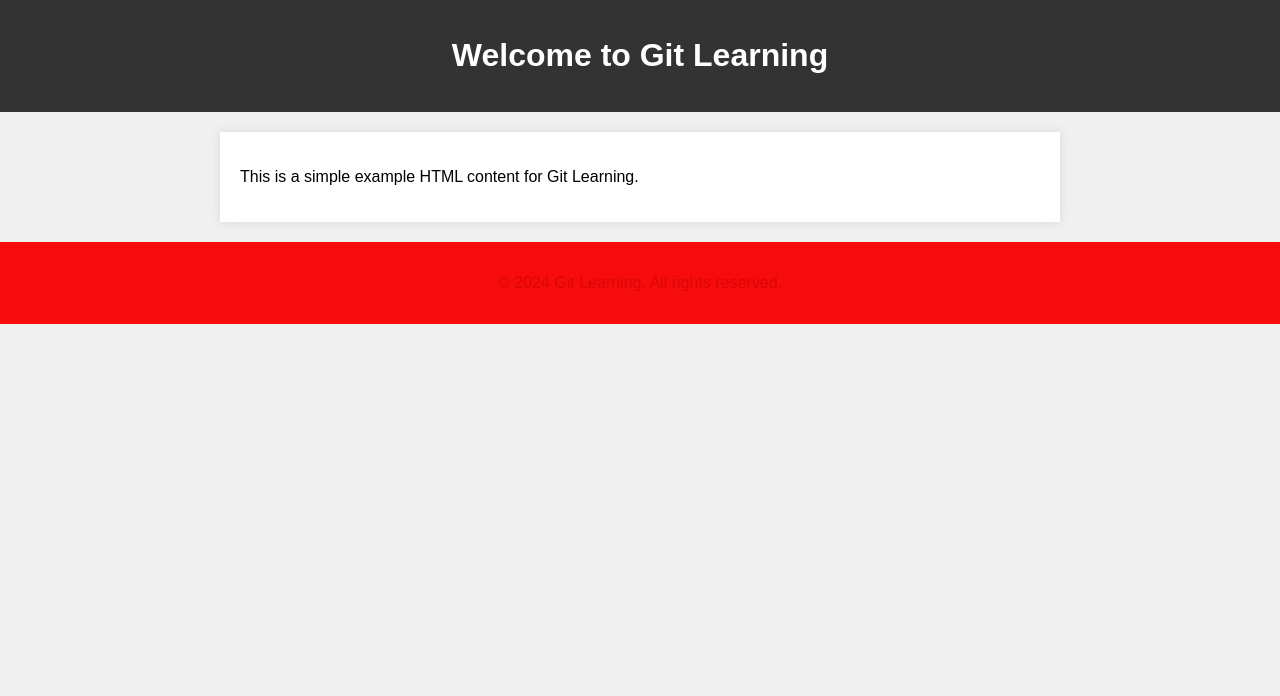
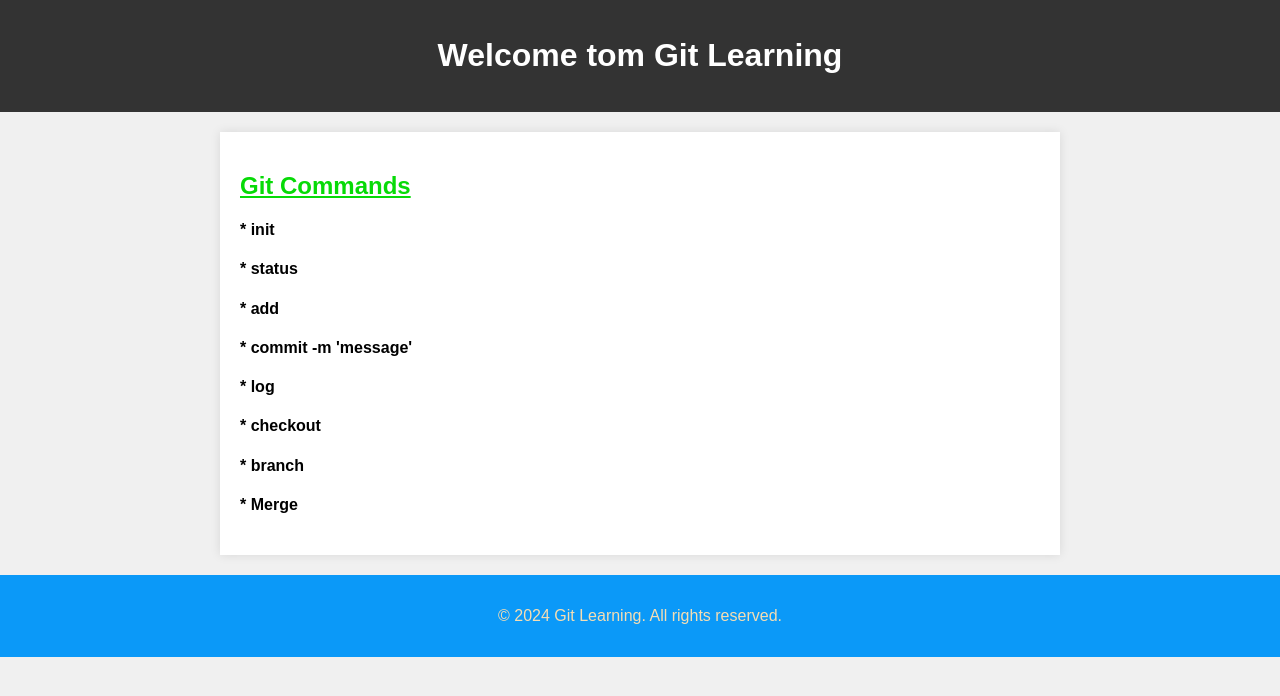
Before and after one commit to ShahinshaShahinu/Git-Learning, a website: page index.html in a window 1280 px wide. Drawn offline with Linux system fonts and the light colour scheme.

Commit message:
again Git Commands

```diff
--- a/index.html
+++ b/index.html
@@ -1,20 +1,28 @@
 <!DOCTYPE html>
 <html lang="en">
-<head>
-    <meta charset="UTF-8">
-    <meta name="viewport" content="width=device-width, initial-scale=1.0">
-    <link rel="stylesheet" href=".css">
+  <head>
+    <meta charset="UTF-8" />
+    <meta name="viewport" content="width=device-width, initial-scale=1.0" />
+    <link rel="stylesheet" href=".css" />
     <title>Title</title>
-</head>
-<body>
+  </head>
+  <body>
     <header>
-        <h1>Welcome to Git Learning</h1>
+      <h1>Welcome tom Git Learning </h1>
     </header>
     <section>
-        <p>This is a simple example HTML content for Git Learning.</p>
+      <h2 class="GitCommand"><u>Git Commands </u></h2>
+      <h4>* init</h4>
+      <h4>* status</h4>
+      <h4>* add</h4>
+      <h4>* commit -m 'message'</h4>
+      <h4>* log</h4>
+      <h4>* checkout</h4>
+      <h4>* branch</h4>
+      <h4>* Merge</h4>
     </section>
     <footer>
-        <p>© 2024 Git Learning. All rights reserved.</p>
+      <p class="tag">© 2024 Git Learning. All rights reserved.</p>
     </footer>
-</body>
+  </body>
 </html>
```
Also changed, not shown: .css.
